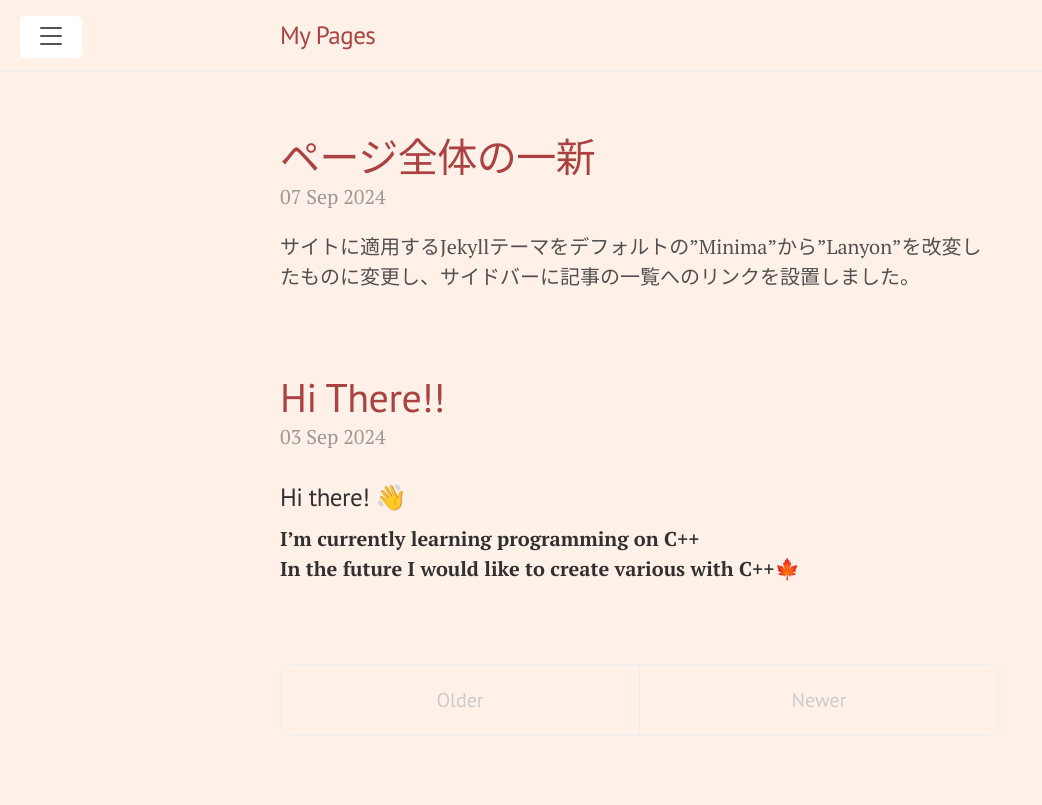
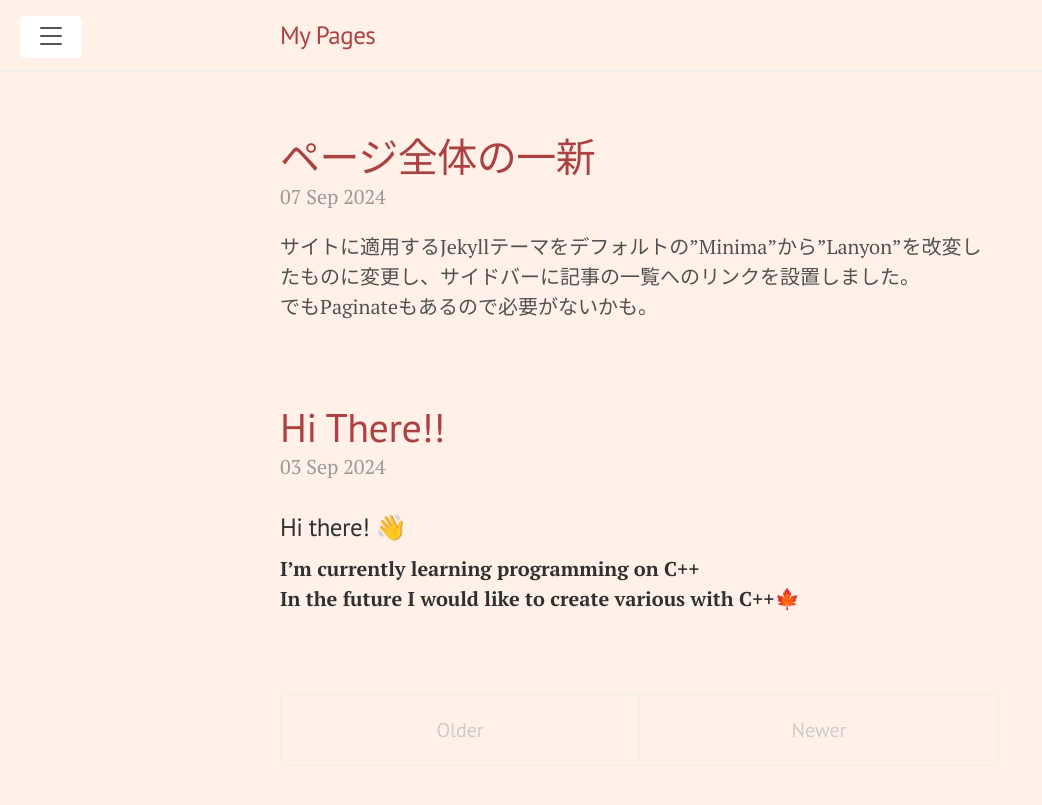
Before and after one commit to redsappan/redsappan.github.io, a Jekyll site: the page built from index.html, in a window 1280 px wide. Shown: the top 805 px of the page, without its empty margins (0-1042 px from the left). Built offline with Jekyll 4.4.1, drawn with Linux system fonts in a browser that asks for light colours; the list of posts is cut into pages by our own code.

Commit message:
add _post/2024-09-07-change_theme.md

```diff
--- a/_posts/2024-09-07-change_theme.md
+++ b/_posts/2024-09-07-change_theme.md
@@ -6,3 +6,4 @@ categories: post jekyll-theme
 ---
 
 サイトに適用するJekyllテーマをデフォルトの"Minima"から"Lanyon"を改変したものに変更し、サイドバーに記事の一覧へのリンクを設置しました。
+でもPaginateもあるので必要がないかも。
```
